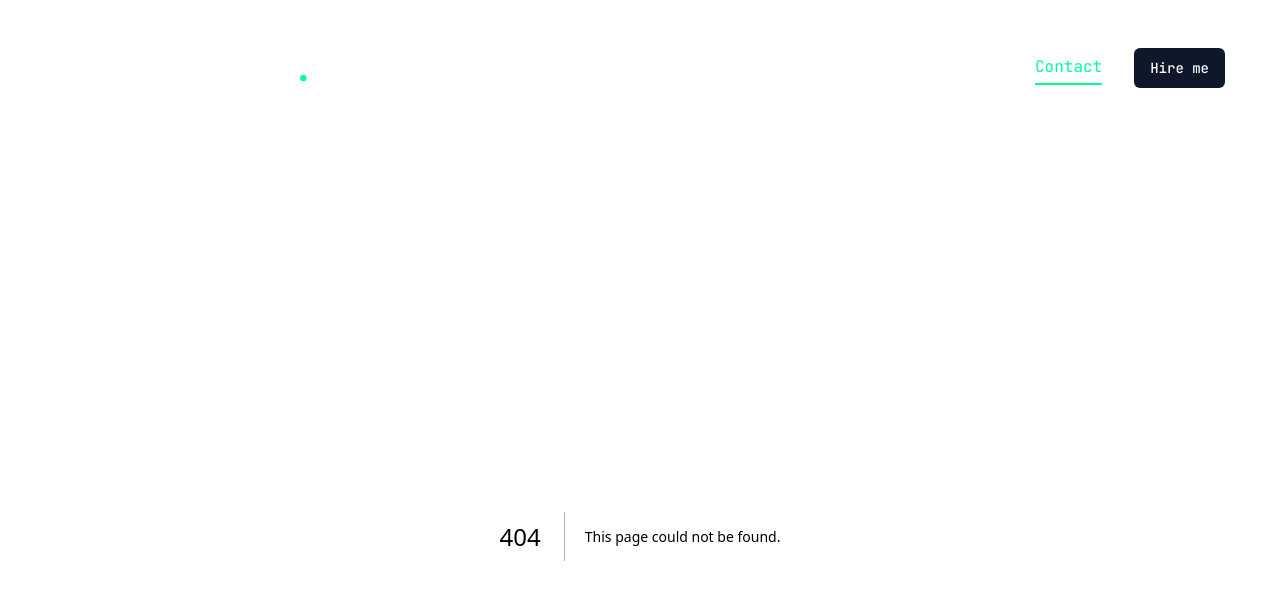
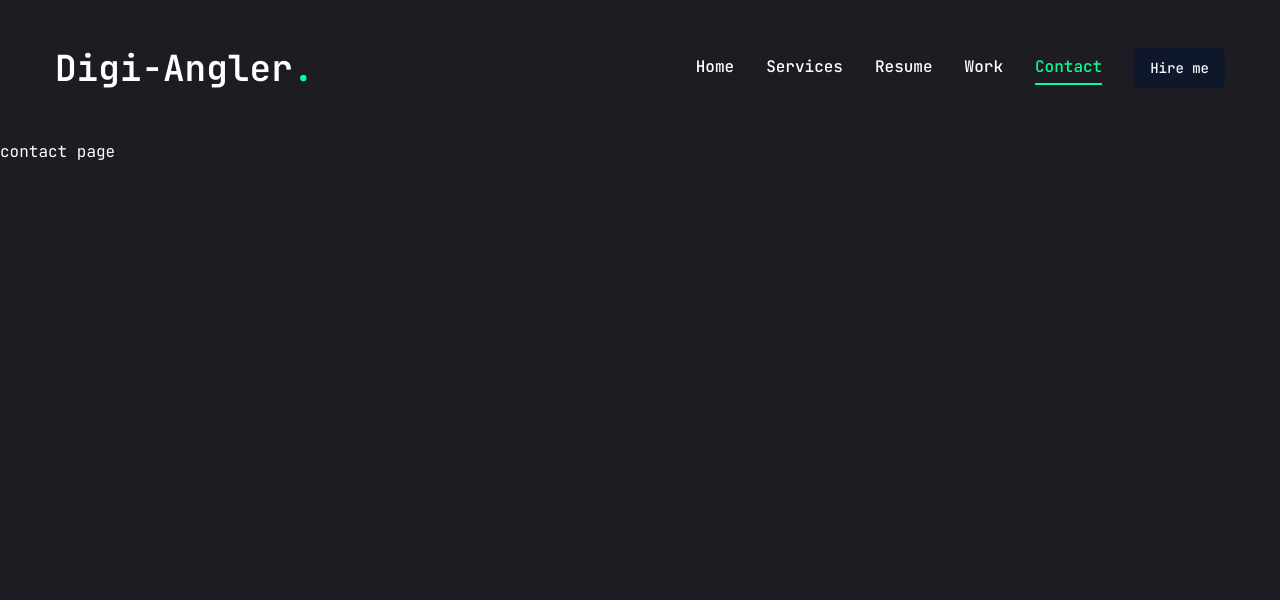
Before and after one commit to digiangler/digi-angler-portfolio-site_2024, a Next.js app: page /contact in a window 1280 px wide. Before the commit this address had no page. Shown: the top 600 px of the page. Built offline with nearby package versions, Linux system fonts and the light colour scheme.

Commit message:
ページ遷移用の PageTransition コンポーネントを追加

```diff
--- /dev/null
+++ b/app/contact/page.tsx
@@ -0,0 +1,5 @@
+const Contact = () => {
+  return <div>contact page</div>;
+};
+
+export default Contact;
--- a/app/layout.tsx
+++ b/app/layout.tsx
@@ -1,4 +1,5 @@
 import Header from '@/components/Header';
+import PageTransition from '@/components/PageTransition';
 import type { Metadata } from 'next';
 import { JetBrains_Mono } from 'next/font/google';
 import './globals.css';
@@ -23,7 +24,7 @@
     <html lang="ja">
       <body className={jetbrainsMono.variable}>
         <Header />
-        {children}
+        <PageTransition>{children}</PageTransition>
       </body>
     </html>
   );
--- /dev/null
+++ b/app/resume/page.tsx
@@ -0,0 +1,5 @@
+const Resume = () => {
+  return <div>resume page</div>;
+};
+
+export default Resume;
--- /dev/null
+++ b/app/services/page.tsx
@@ -0,0 +1,5 @@
+const Services = () => {
+  return <div>services page</div>;
+};
+
+export default Services;
--- /dev/null
+++ b/app/work/page.tsx
@@ -0,0 +1,5 @@
+const Work = () => {
+  return <div>work page</div>;
+};
+
+export default Work;
--- a/components/Nav.tsx
+++ b/components/Nav.tsx
@@ -28,7 +28,7 @@
 
 const Nav = () => {
   const pathname = usePathname();
-  console.log(pathname);
+  // console.log(pathname);
 
   return (
     <nav className="flex gap-8">
@@ -39,7 +39,7 @@
             href={link.path}
             className={`${
               link.path === pathname && 'text-accent border-b-2 border-accent'
-            }`}
+            } capitalize font-medium hover:text-accent transition-all`}
           >
             {link.name}
           </Link>
@@ -48,5 +48,5 @@
     </nav>
   );
 };
-/* TODO: 21:15からYouTune再生 */
+
 export default Nav;
--- /dev/null
+++ b/components/PageTransition.tsx
@@ -0,0 +1,26 @@
+'use client';
+
+import { AnimatePresence, motion } from 'framer-motion';
+import { usePathname } from 'next/navigation';
+import { ReactNode } from 'react';
+
+const PageTransition = ({ children }: { children: ReactNode }) => {
+  const pathname = usePathname();
+  return (
+    <AnimatePresence>
+      <div key={pathname}>
+        <motion.div
+          initial={{ opacity: 1 }}
+          animate={{
+            opacity: 0,
+            transition: { delay: 1, duration: 0.4, ease: 'easeInOut' },
+          }}
+          className="h-screen w-screen fixed bg-primary top-0 pointer-events-none"
+        />
+        {children}
+      </div>
+    </AnimatePresence>
+  );
+};
+
+export default PageTransition;
--- a/package.json
+++ b/package.json
@@ -17,6 +17,7 @@
     "@radix-ui/react-tooltip": "^1.1.2",
     "class-variance-authority": "^0.7.0",
     "clsx": "^2.1.1",
+    "framer-motion": "^11.2.13",
     "lucide-react": "^0.400.0",
     "next": "14.2.4",
     "react": "^18",
```
Also changed, not shown: 1 other file (tests, documents, lock files or other folders).
